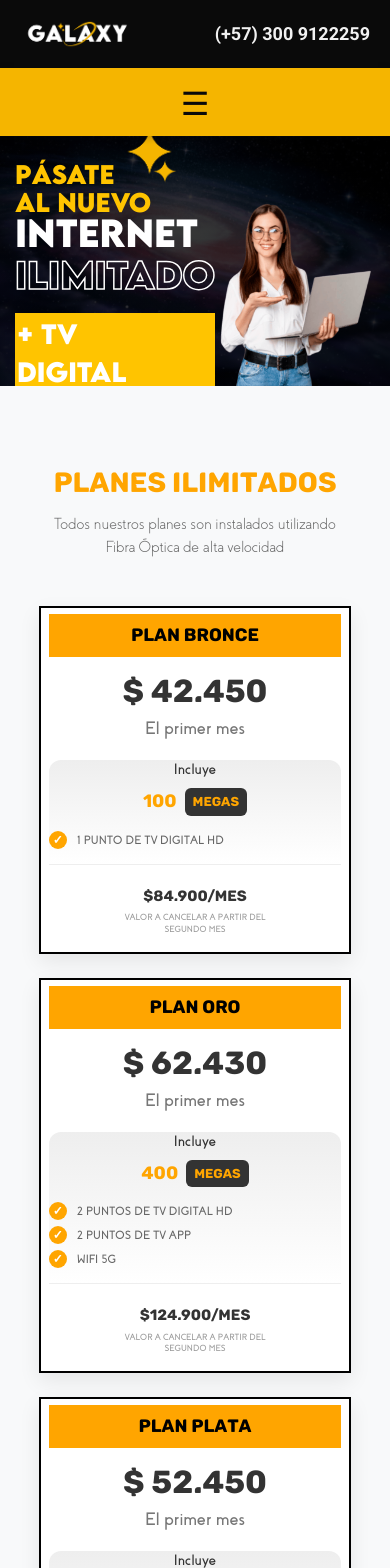
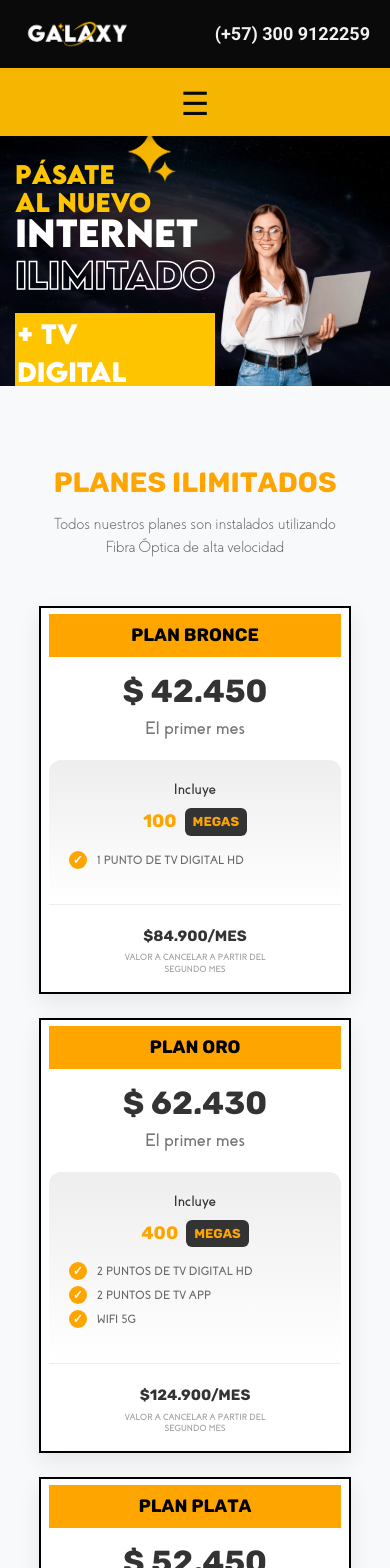
Before and after one commit to Saarmyx/web-Galaxy-sar, a React (Vite) app: page / in a window 390 px wide. Shown: the top 1568 px of the page. Built offline with nearby package versions, Linux system fonts and the light colour scheme.

Commit message:
Arreglos varios

```diff
--- a/src/components/PlansSection.css
+++ b/src/components/PlansSection.css
@@ -221,9 +221,6 @@
     margin: -16px -4vw 14px -4vw;
     padding: 8px;
   }
-  .plan-features {
-    padding: 0px;
-  }
 }
 
 /* Responsive (≤425px) */
```
